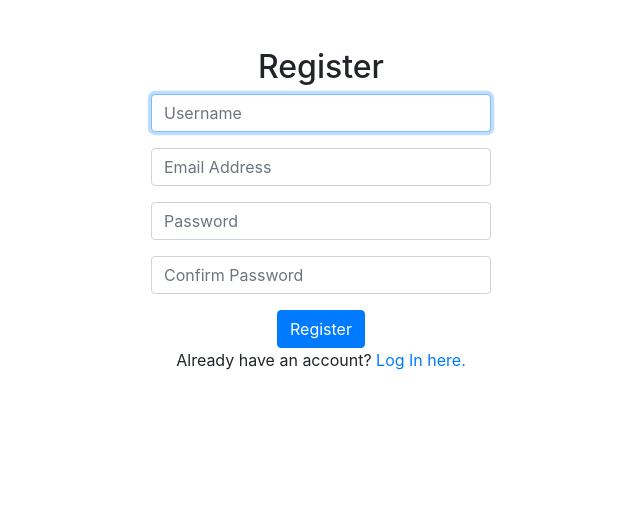
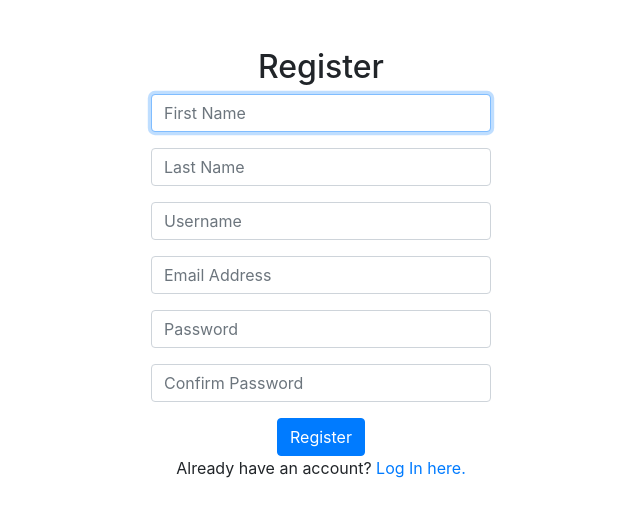
Before and after one commit to jmcuevas/quickstartguides-dev, a Django app: page /users/register/ in a window 1280 px wide. Shown: the part 56-573 px from the top of the page, without its empty margins (319-959 px from the left). Run offline with Django 3.2, Linux system fonts and the light colour scheme; some libraries are stand-ins or nearby versions.

Commit message:
Add first & last names to user registration

```diff
--- a/users/templates/users/register.html
+++ b/users/templates/users/register.html
@@ -12,6 +12,12 @@
 
         <form action="{% url 'register' %}" method="post">
             {% csrf_token %}
+            <div class="form-group">
+                <input class="form-control" autofocus type="text" name="first_name" placeholder="First Name">
+            </div>
+            <div class="form-group">
+                <input class="form-control" autofocus type="text" name="last_name" placeholder="Last Name">
+            </div>
             <div class="form-group">
                 <input class="form-control" autofocus type="text" name="username" placeholder="Username">
             </div>
--- a/users/views.py
+++ b/users/views.py
@@ -35,8 +35,10 @@ def login_view(request):
 
 def register(request):
     if request.method == "POST":
+        email = request.POST["email"]
+        first_name = request.POST["first_name"]
+        last_name = request.POST["last_name"]
         username = request.POST["username"]
-        email = request.POST["email"]
 
         # Ensure password matches confirmation
         password = request.POST["password"]
@@ -49,6 +51,8 @@ def register(request):
         # Attempt to create new user
         try:
             user = User.objects.create_user(username, email, password)
+            user.last_name = last_name
+            user.first_name = first_name
             user.save()
         except IntegrityError:
             return render(request, "users/register.html", {
```
Also changed, not shown: db.sqlite3.
